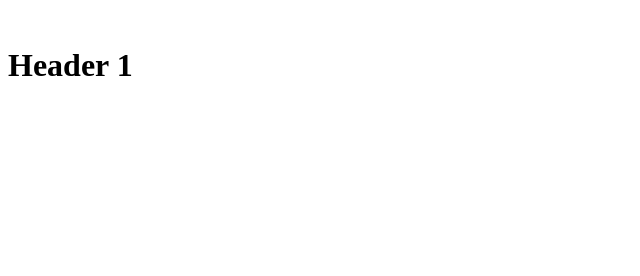
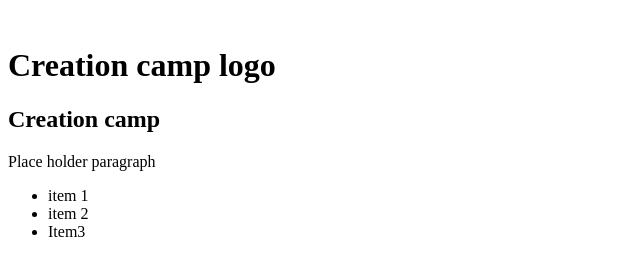
Before and after one commit to Malek-Abulhul/Malek, a plain HTML site: page index.html in a window 1280 px wide. Shown: the whole page, without its empty margins (0-640 px from the left). Drawn offline with Linux system fonts and the light colour scheme.

Commit message:
Update index.html

```diff
--- a/index.html
+++ b/index.html
@@ -1,8 +1,15 @@
 <!DOCTYPE html>
 <html>
   <img>
-  <H1>Header 1</H1>
+  <H1>Creation camp logo</H1>
+  <H2>Creation camp</H2>
   <head>
+    <P>Place holder paragraph<P>
+      <ul>
+<li>item 1</li>
+        <li>item 2</li>
+        <li>Item3</li>
+</ul>
     <meta charset="utf-8">
     <meta name="viewport" content="width=device-width">
     <title>repl.it</title>
```
